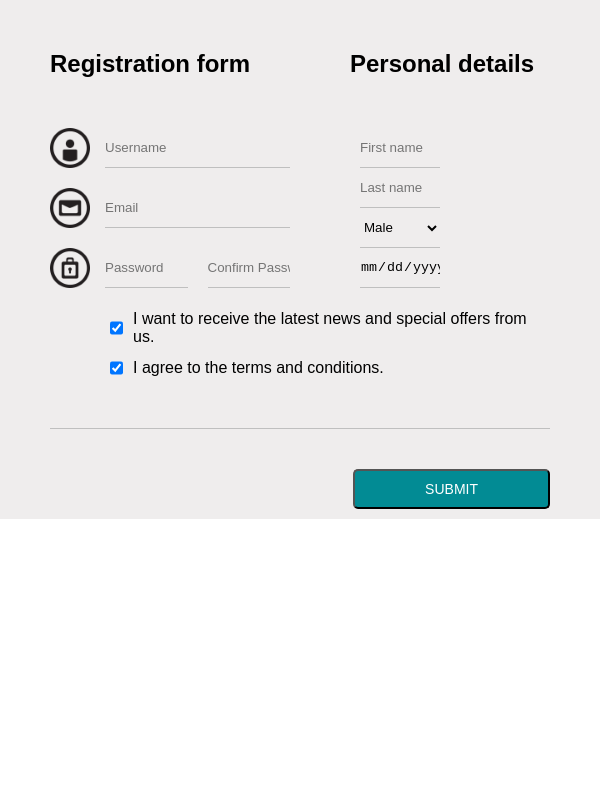
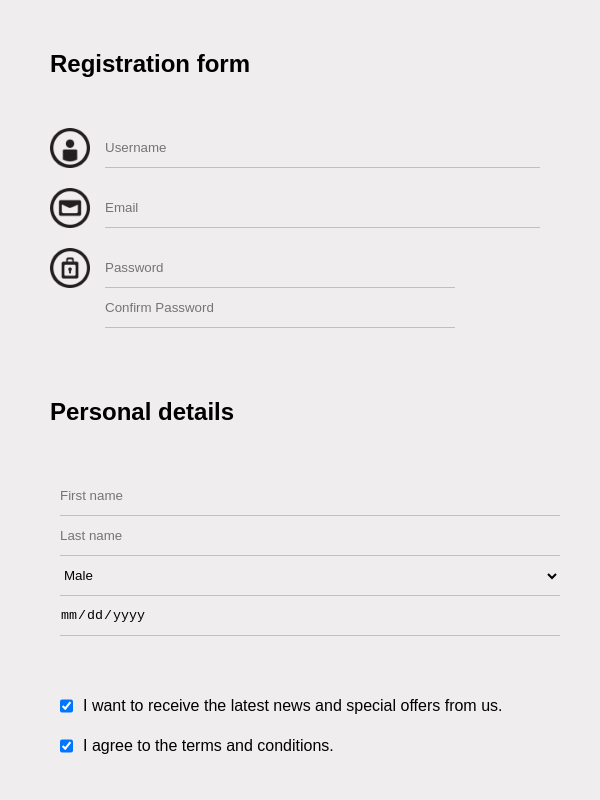
Before and after one commit to userDymon/lab_10, a plain HTML site: page (3)/index.html in a window 600 px wide. Shown: the top 800 px of the page. Drawn offline with Linux system fonts and the light colour scheme.

Commit message:
done 10v.1

```diff
--- a/(3)/css/style.css
+++ b/(3)/css/style.css
@@ -14,7 +14,7 @@ body{
 
 form{
     background-color: #efeded;
-    padding: 50px;
+    padding-bottom: 80px;
 }
 
 .container{
@@ -47,6 +47,7 @@ form{
 }
 
 .registration{
+    padding: 50px;
     width: 50%;
 }
 
@@ -68,15 +69,18 @@ form{
 
 .personal{
     width: 50%;
-    padding-left: 50px;
+    padding-top: 50px;
+    padding-right: 50px;
+    margin-bottom: 50px;
 }
 
-.personal input{
-    width: 40%;
+.name, .details{
+    display: flex;
+    justify-content: space-between;
 }
 
-.personal select{
-    width: 40%;
+.name input, .details input, .details select{
+    width: 48%;
 }
 
 .checks{
@@ -86,7 +90,7 @@ form{
     margin-left: 50px;
 }
 
-.container hr{
+.container > hr{
     width: 100%;
     height: 1px;
     border: none;
@@ -102,4 +106,65 @@ button{
     border-radius: 5px;
     font-size: 14px;
     float: right;
+    margin-right: 50px;
 }
+
+@media screen and (max-width: 900px) and (min-width: 600px) {
+    .registration{
+        width: 100%;
+    }
+
+    .personal{
+        width: 100%;
+        padding: 0 50px 50px 50px;
+        margin-bottom: 0;
+    }
+
+    .checks{
+        margin-left: 50px;
+    }
+
+    .container > hr{
+        margin-bottom: 80px;
+    }
+}
+
+@media screen and (max-width: 600px) {
+    .registration{
+        width: 100%;
+    }
+
+    .personal{
+        width: 100%;
+        padding: 0 50px 50px 50px;
+        margin-bottom: 0;
+    }
+
+    .password{
+        flex-wrap:wrap;
+    }
+
+    .password input{
+        width: 70%;
+    }
+
+    .password input:nth-child(3){
+        margin-left: 55px;
+    }
+
+    .checks{
+        margin-left: 50px;
+    }
+
+    .container > hr{
+        margin-bottom: 80px;
+    }
+
+    .name, .details{
+        flex-direction: column;
+    }
+
+    .name input, .details input, .details select{
+        width: 100%;
+    }
+}
--- a/(3)/index.html
+++ b/(3)/index.html
@@ -37,7 +37,7 @@
                         <option value="male">Male</option>
                         <option value="female">Female</option>
                     </select>
-                    <input type="date" placeholder="Date of Birth" id="date-of-birth">
+                    <input type="date" placeholder="Date of Birth">
                 </div>
             </div>
             <div class="checks">
```
